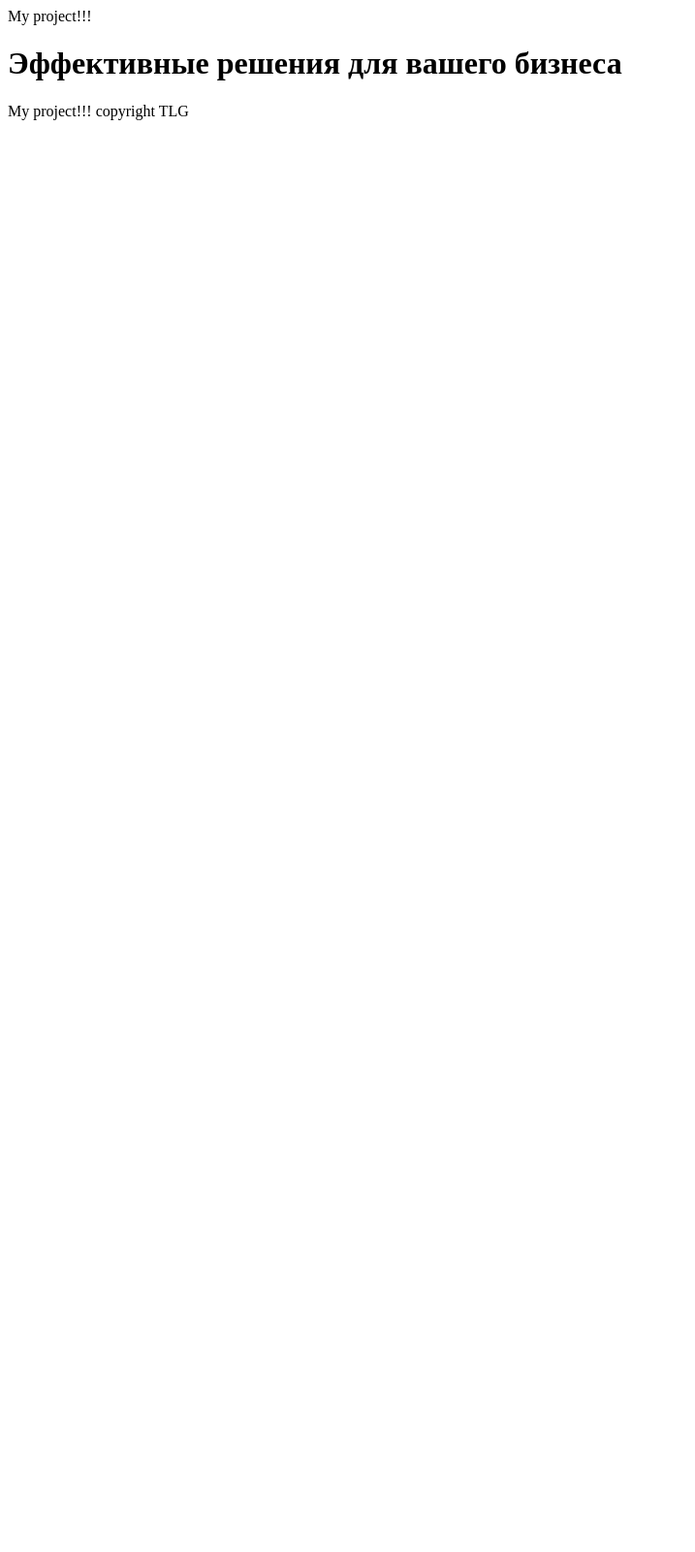
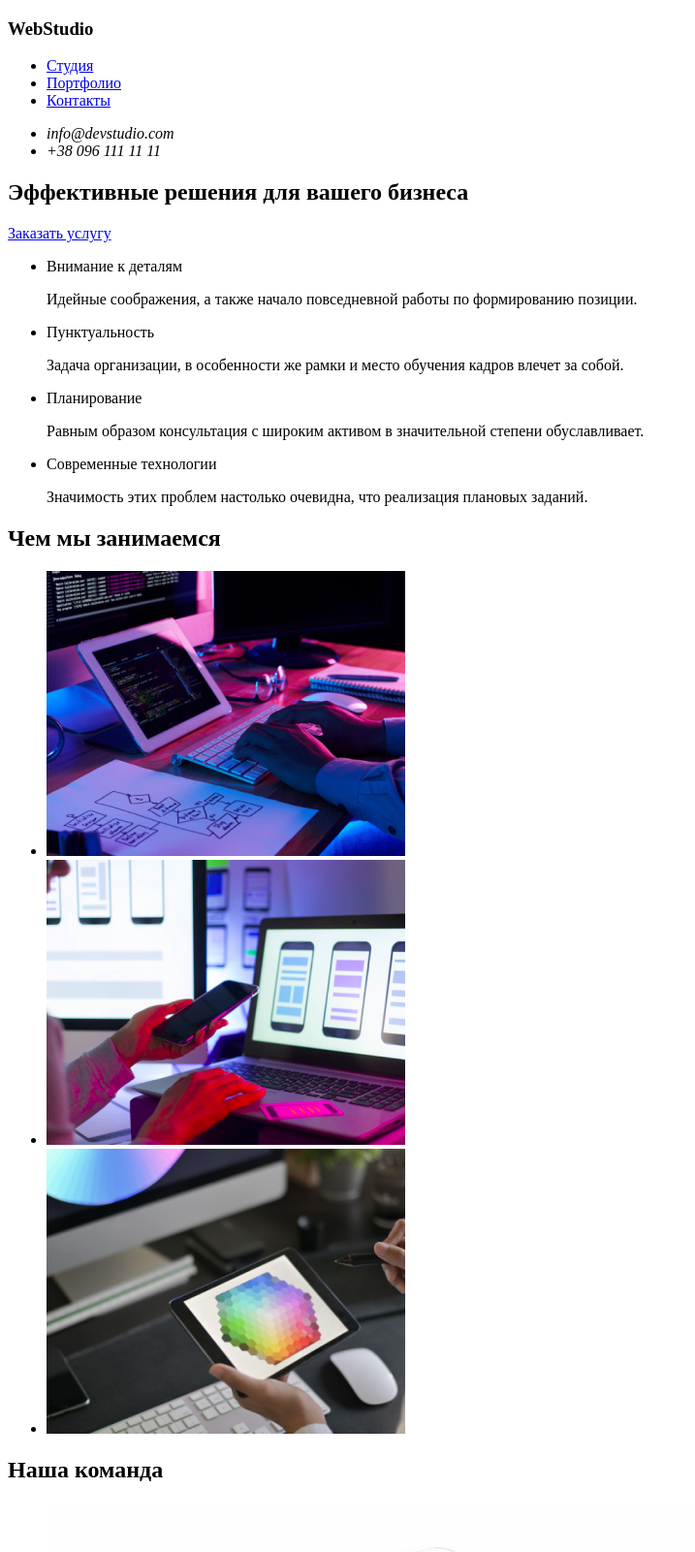
Before and after one commit to sergiikyzyma/goit-markup-hw-01, a plain HTML site: page index.html in a window 1280 px wide. Shown: the top 1601 px of the page at 97% size, without its empty margins (0-717 px from the left). Before the commit the page ends 800 px from the top, so only its background shows below. Drawn offline with Linux system fonts and the light colour scheme.

Commit message:
maket first page

```diff
--- a/index.html
+++ b/index.html
@@ -3,17 +3,93 @@
     <head>
         <meta charset = "UTF-8">
         <meta name = "viewport" content = "width=device-width, initial-scale=1.0">
-        <title> goit-markup-hw-01 </title>
+        <title>goit-markup-hw-01</title>
     </head>
     <body>
         <header>
-            My project!!!
+            <h3>WebStudio</h3>
+            <nav>
+                <ul>
+                    <li><a href="/index.html">Студия</a></li>
+                    <li><a href="#">Портфолио</a></li>
+                    <li><a href="#">Контакты</a></li>
+                </ul>
+            </nav>
+            <address>
+                <ul>
+                    <li>info@devstudio.com</li>
+                    <li>+38 096 111 11 11</li>
+                </ul>
+            </address>
         </header>
         <main>
-            <h1> Эффективные решения для вашего бизнеса </h1>
+            <section>
+                <h1>Эффективные решения для вашего бизнеса</h1>
+                <a href="#">Заказать услугу</a>
+            </section>
+            <section>
+                <ul>
+                        <li>
+                            <span>Внимание к деталям</span>
+                            <p>Идейные соображения, а также начало повседневной работы по формированию позиции.</p>
+                        </li>
+                        <li>
+                            <span>Пунктуальность</span>
+                            <p>Задача организации, в особенности же рамки и место обучения кадров влечет за собой.</p>
+                        </li>
+                        <li>
+                            <span>Планирование</span>
+                            <p>Равным образом консультация с широким активом в значительной степени обуславливает.</p>
+                        </li>
+                        <li>
+                            <span>Современные технологии</span>
+                            <p>Значимость этих проблем настолько очевидна, что реализация плановых заданий.</p>
+                        </li>
+                </ul>
+            </section>
+            <section>
+                <h2>Чем мы занимаемся</h2>
+                <ul>
+                    <li><img src="/images/img1.png" alt="image_1"></li>
+                    <li><img src="/images/img2.png" alt="image_2"></li>
+                    <li><img src="/images/img3.png" alt="image_3"></li>
+                </ul>
+            </section>
+            <section>
+                <h2>Наша команда</h2>
+                <ul>
+                    <li>
+                        <img src="/images/employer1.jpg" alt="employer 1">
+                        <span>Игорь Демьяненко</span>
+                        <p>Product Designer</p>
+                    </li>
+                    <li>
+                        <img src="/images/employer2.jpg" alt="employer 2">
+                        <span>Ольга Репина</span>
+                        <p>Frontend Developer</p>
+                    </li>
+                    <li>
+                        <img src="/images/employer3.jpg" alt="employer 3">
+                        <span>Николай Тарасов</span>
+                        <p>Marketing</p>
+                    </li>
+                    <li>
+                        <img src="/images/employer4.jpg" alt="employer 4">
+                        <span>Михаил Ермаков</span>
+                        <p>UI Designer</p>
+                    </li>
+                </ul>
+            </section>
         </main>
         <footer>
-            My project!!! copyright TLG
+            <h3>WebStudio</h3>
+            <address>
+                <ul>
+                    <li>г. Киев, пр-т Леси Украинки, 26<br></li>
+                    <li>info@example.com<br></li>
+                    <li>+38 099 111 11 11<br></li>
+                </ul>
+            </address>
         </footer>
     </body>
 </html>
```
Also changed, not shown: images/employer1.jpg (added), images/employer2.jpg (added), images/employer3.jpg (added), images/employer4.jpg (added), images/img1.png (added), images/img2.png (added), images/img3.png (added).
